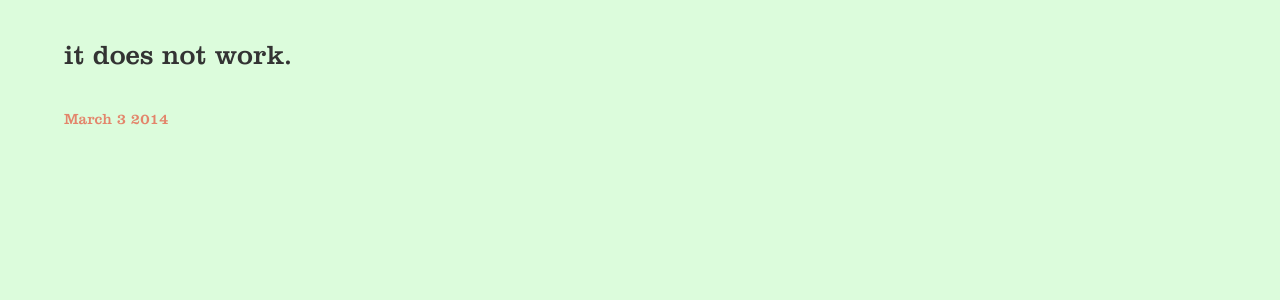
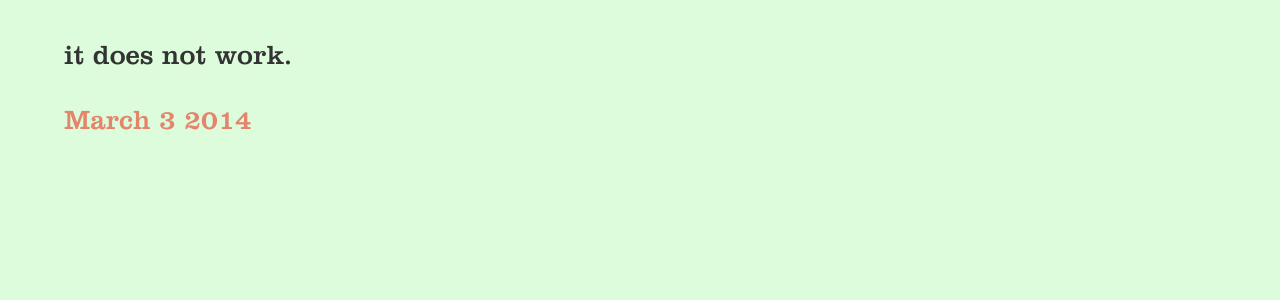
Before and after one commit to jingyufanclub/bloggo, a Jekyll site: the page built from index.html, in a window 1280 px wide. Shown: the part 496-796 px from the top of the page. Built offline with Jekyll 4.4.1, drawn with Linux system fonts in a browser that asks for light colours.

Commit message:
fix date size

```diff
--- a/index.html
+++ b/index.html
@@ -12,9 +12,11 @@ layout: default
         {{ post.content }}
       </div>
 
-      <a href="{{ site.baseurl }}{{ post.url }}" class="read-more"><div class="date">
-        {{ post.date | date: "%B %e %Y" }}
-      </div></a>
+      <div class="date">
+        <a href="{{ site.baseurl }}{{ post.url }}">
+          {{ post.date | date: "%B %e %Y" }}
+        </a>
+      </div>
     </article>
   {% endfor %}
 </div>
--- a/style.scss
+++ b/style.scss
@@ -45,7 +45,6 @@ body {
 	background: $bg-color;
   font: 3vh/1.4em $content-font;
   color: $text-color;
-  cursor: pointer;
 }
 
 .container {
@@ -133,6 +132,12 @@ img {
 
 .date {
   color: $secondary-text-color;
+  a {
+    color: inherit;
+    &:hover {
+      color: $link-hover-color;
+    }
+  }
 }
 
 // Specify the color of the selection
```
